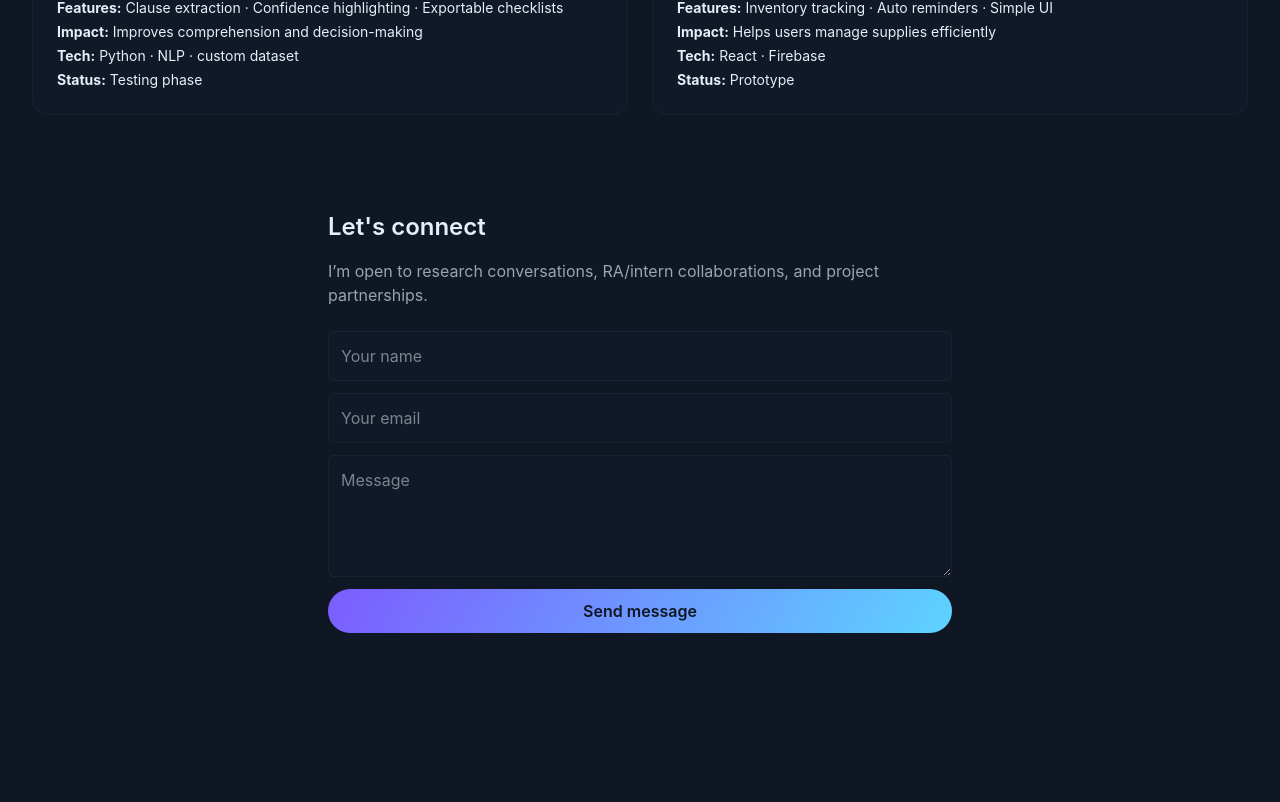
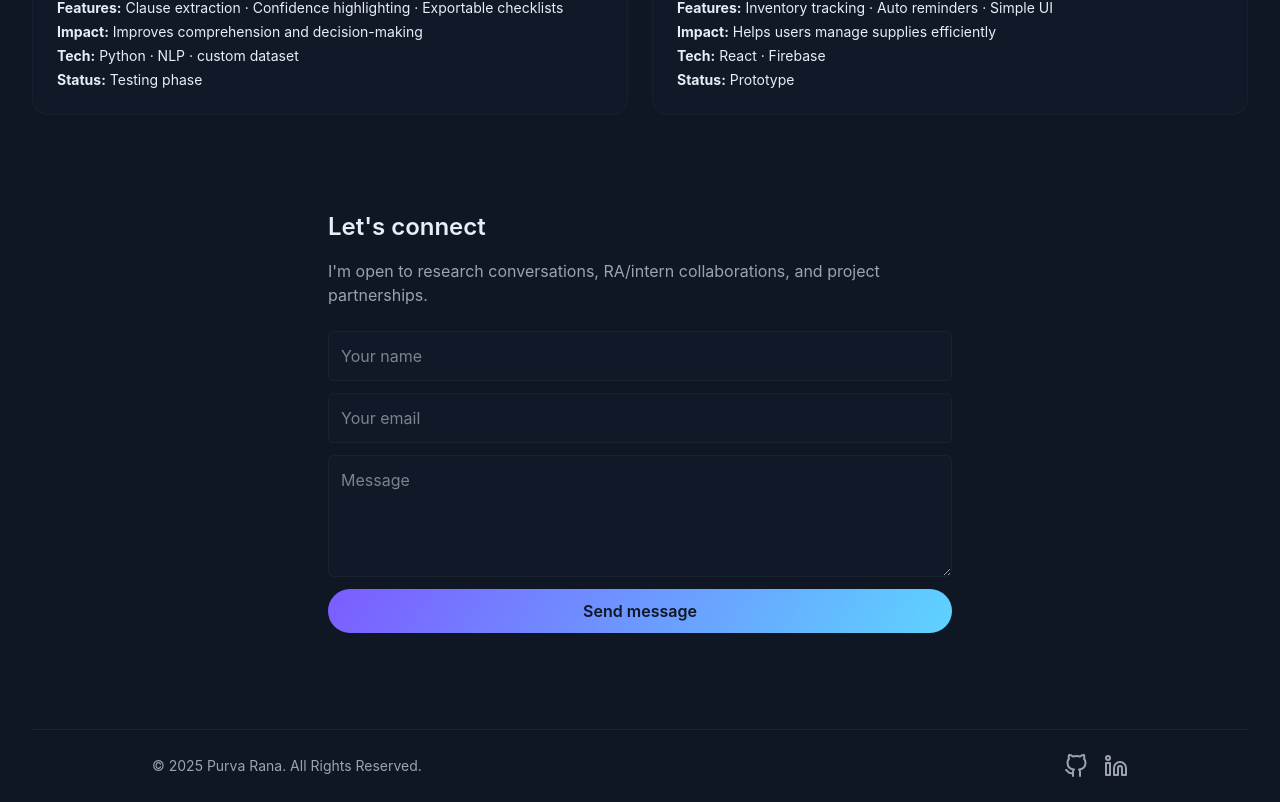
Before and after one commit to purva-rana/Portfolio, a React (Vite) app: page / in a window 1280 px wide. Shown: the part 1152-1954 px from the top of the page. Before the commit the page ends 1833 px from the top, so only its background shows below. Built offline with nearby package versions, Linux system fonts and the light colour scheme.

Commit message:
footer added

```diff
--- a/src/App.jsx
+++ b/src/App.jsx
@@ -4,6 +4,8 @@ import Hero from "./components/Hero";
 import About from './components/About';
 import Projects from './components/Projects';
 import Contact from './components/Contact';
+import Footer from "./components/Footer";
+
 
 function App() {
   return (
@@ -14,6 +16,7 @@ function App() {
         <About />
         <Projects />
         <Contact />
+        <Footer />
       </main>
     </div>
   );
--- a/src/components/Contact.jsx
+++ b/src/components/Contact.jsx
@@ -5,7 +5,7 @@ export default function Contact(){
     <section id="contact" className="py-12 mx-auto px-6">
       <div className="max-w-2xl mx-auto px-6">
         <h2 className="text-2xl font-semibold mb-4">Let's connect</h2>
-        <p className="text-[color:var(--muted-gray)] mb-6">I’m open to research conversations, RA/intern collaborations, and project partnerships.</p>
+        <p className="text-[color:var(--muted-gray)] mb-6">I'm open to research conversations, RA/intern collaborations, and project partnerships.</p>
 
         <form className="grid gap-3" onSubmit={(e)=>{e.preventDefault(); window.location = `mailto:purvarana1617@gmail.com?subject=Portfolio contact`;}}>
           <input className="p-3 rounded-md bg-[color:var(--surface-800)] border border-[rgba(255,255,255,0.04)]" placeholder="Your name" required/>
--- /dev/null
+++ b/src/components/Footer.jsx
@@ -0,0 +1,69 @@
+import React from "react";
+
+// Simple SVG icons for GitHub and LinkedIn
+const GitHubIcon = () => (
+  <svg
+    xmlns="http://www.w3.org/2000/svg"
+    width="24"
+    height="24"
+    viewBox="0 0 24 24"
+    fill="none"
+    stroke="currentColor"
+    strokeWidth="2"
+    strokeLinecap="round"
+    strokeLinejoin="round"
+  >
+    <path d="M9 19c-5 1.5-5-2.5-7-3m14 6v-3.87a3.37 3.37 0 0 0-.94-2.61c3.14-.35 6.44-1.54 6.44-7A5.44 5.44 0 0 0 20 4.77 5.07 5.07 0 0 0 19.91 1S18.73.65 16 2.48a13.38 13.38 0 0 0-7 0C6.27.65 5.09 1 5.09 1A5.07 5.07 0 0 0 5 4.77a5.44 5.44 0 0 0-1.5 3.78c0 5.42 3.3 6.61 6.44 7A3.37 3.37 0 0 0 9 18.13V22"></path>
+  </svg>
+);
+
+const LinkedInIcon = () => (
+  <svg
+    xmlns="http://www.w3.org/2000/svg"
+    width="24"
+    height="24"
+    viewBox="0 0 24 24"
+    fill="none"
+    stroke="currentColor"
+    strokeWidth="2"
+    strokeLinecap="round"
+    strokeLinejoin="round"
+  >
+    <path d="M16 8a6 6 0 0 1 6 6v7h-4v-7a2 2 0 0 0-2-2 2 2 0 0 0-2 2v7h-4v-7a6 6 0 0 1 6-6z"></path>
+    <rect x="2" y="9" width="4" height="12"></rect>
+    <circle cx="4" cy="4" r="2"></circle>
+  </svg>
+);
+
+export default function Footer() {
+  return (
+    <footer className="border-t border-[rgba(255,255,255,0.05)] mt-12 py-6">
+      <div className="max-w-5xl mx-auto px-6 flex justify-between items-center">
+        {/* Copyright notice */}
+        <p className="text-sm text-[color:var(--muted-gray)]">
+          © {new Date().getFullYear()} Purva Rana. All Rights Reserved.
+        </p>
+
+        {/* Social media links */}
+        <div className="flex items-center gap-4">
+          <a
+            href="YOUR_GITHUB_LINK_HERE"
+            target="_blank"
+            rel="noopener noreferrer"
+            className="text-[color:var(--muted-gray)] hover:text-white transition-colors"
+          >
+            <GitHubIcon />
+          </a>
+          <a
+            href="YOUR_LINKEDIN_LINK_HERE"
+            target="_blank"
+            rel="noopener noreferrer"
+            className="text-[color:var(--muted-gray)] hover:text-white transition-colors"
+          >
+            <LinkedInIcon />
+          </a>
+        </div>
+      </div>
+    </footer>
+  );
+}
```
